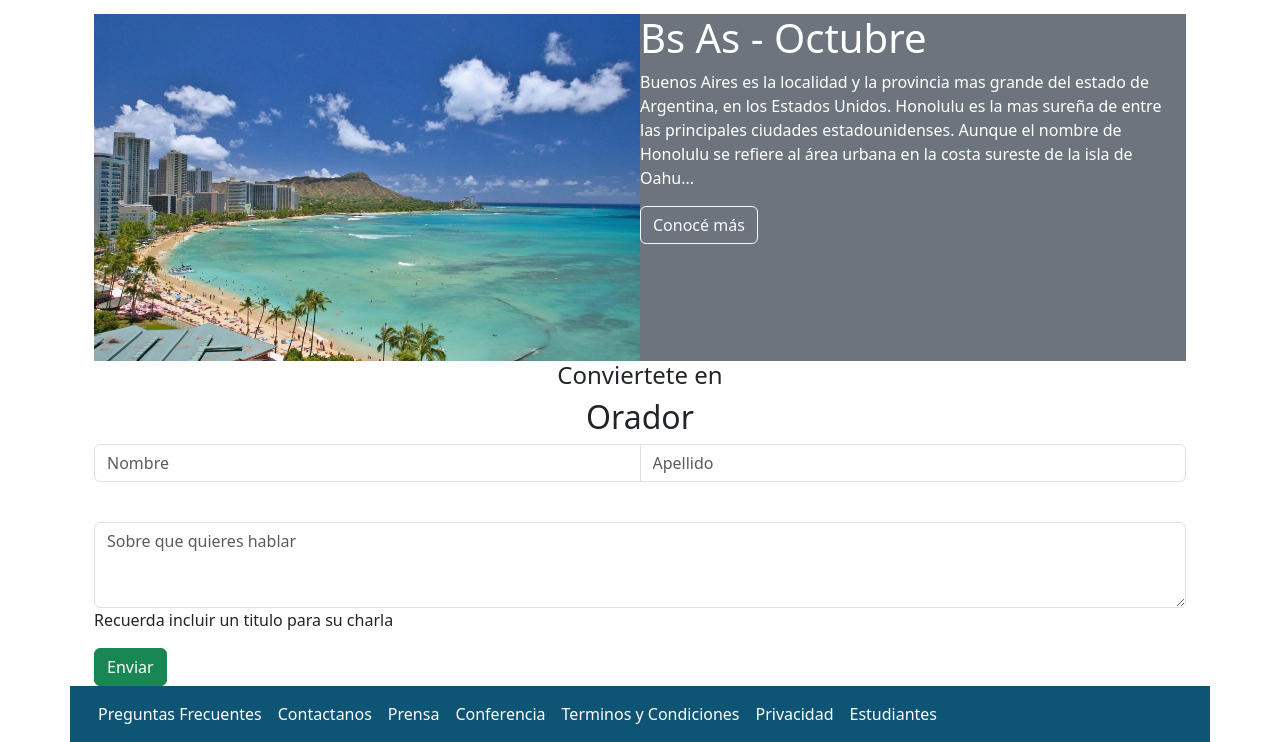
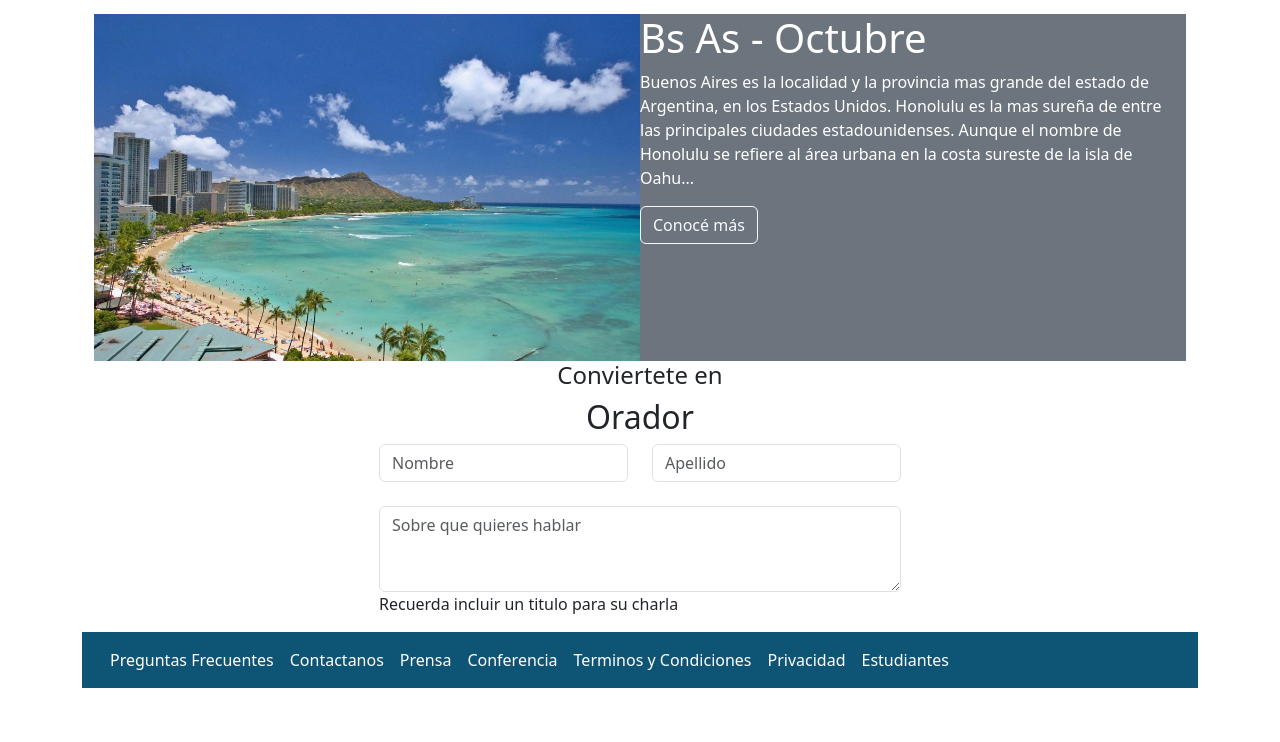
Before and after one commit to florencia1209/florencia1209.github.io, a plain HTML site: page index.html in a window 1280 px wide. Shown: the part 1427-2169 px from the top of the page. After the commit the page ends 2115 px from the top, so only its background shows below. Drawn offline with nearby package versions, Linux system fonts and the light colour scheme.

Commit message:
Add files via upload

```diff
--- a/index.html
+++ b/index.html
@@ -28,7 +28,7 @@
                 <div class="collapse navbar-collapse flex-row-reverse" id="navbarNav">
                     <ul class="navbar-nav  ">
                         <li class="nav-item">
-                            <a class="nav-link active" aria-current="page" href="#">La Conferencia</a>
+                            <a class="nav-link active" aria-current="page" href="conferencia">La Conferencia</a>
                         </li>
                         <li class="nav-item">
                             <a class="nav-link" href="oradores">Los oradores</a>
@@ -57,7 +57,7 @@
     </nav>
 
     <!--Main principal-->
-    <div class="container-fluid">
+    <div class="container-fluid" id="conferencia">
         <div class="row imgfondo align-items-center flex-row-reverse ">
             <div class="col-sm-6 text-white text-end m-5">
                 <h1>Conf Bs As</h1>
@@ -85,7 +85,7 @@
 
         </div>
 
-        <div class="row row-ms-cols-1 row-cols-md-3 g-4 px-2">
+        <div class="row row-ms-cols-1 row-cols-md-3 g-2 ">
             <div class="col ">
                 <div class="card" style="width: 18rem;">
                     <img src="./steve.jpg" class="card-img-top" alt="...">
@@ -140,7 +140,7 @@
             </div>
         </div>
 
-        <div class="container-fluid mt-3">
+        <div class="container-fluid mt-3" id="lugar">
 
 
             <div class="row g-0">
@@ -159,7 +159,7 @@
         </div>
 
 
-        <div class="container-fluid">
+        <div class="container-fluid" id="Conviertete">
 
 
             <div class="row ">
@@ -171,40 +171,8 @@
                 </div>
 
             </div>
-            <!-- <div class="row">
-
-            <legend> <h1>Formulario de calidad</h1></legend>
-
-            <div class="col-3">
-                <p>
-                <label for="nombre">Nombre</label>
-                <input type="text" id="nombre" name="nomb" placeholder="Nombre Completo" required>
-            </p>
-            </div>
-
-            <div class="col-3 offset-1">
-                <p>
-                <label for="apellido">Apellido</label>
-                <input type="text" id="apellido" placeholder="Apellidos" size="50px" required>
-            </p>
-            </div>
-
-    </div>
-
-    <div class="row">
-        <div class="mb-3">
-                <label for="exampleFormControlTextarea1" class="form-label">Example textarea</label>
-                <textarea class="form-control" id="exampleFormControlTextarea1" rows="3"></textarea>
-              </div>
-    </div>
-      <div class="row">
-        <p></p>
-      </div>
-
-    </div>
-        -->
-            <form action="">
-                <div class="input-group mb-3">
+         <!-- <form action="">
+                <div class="input-group mb-3 " >
                     <input type="text" class="form-control" placeholder="Nombre" aria-label="Username">
 
                     <input type="text" class="form-control" placeholder="Apellido" aria-label="Server">
@@ -218,11 +186,34 @@
                 </div>
                 <button type="button" class="btn btn-success text-center align-bottom-center">Enviar</button>
 
-            </form>
-        </div>
+            </form> -->
+ <div class="container-fluid" id="Contactanos">
 
 
-        <div class="row" style="">
+            <div class="row">
+                <div class="col-3 offset-3">
+                  <input type="text" class="form-control" placeholder="Nombre" aria-label="First name">
+                </div>
+                <div class="col-3 ">
+                  <input type="text" class="form-control" placeholder="Apellido" aria-label="Last name">
+                </div>
+              </div>
+
+            <div class="row">
+                <div class="col-6 offset-3">
+
+               <div class="mb-3">
+                <label for="exampleFormControlTextarea1 " class="form-label"></label>
+                <textarea class="form-control" id="exampleFormControlTextarea1"
+                    placeholder="Sobre que quieres hablar" rows="3"></textarea>
+                <p>Recuerda incluir un titulo para su charla</p>
+               </div>
+               </div>
+            </div>
+</div>
+
+
+        <div class="row" >
 
             <nav class="navbar navbar-expand-lg navbar-light  p-2 flex-fill justify-content-center"
                 style="background-color:rgb(14, 84, 117)" ;>
```
